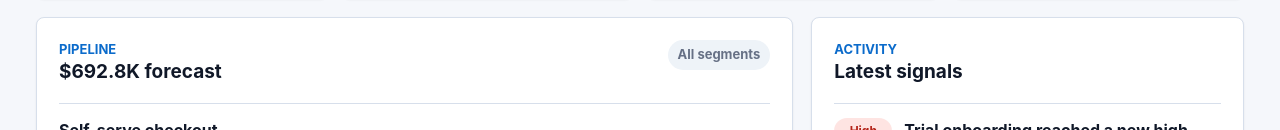
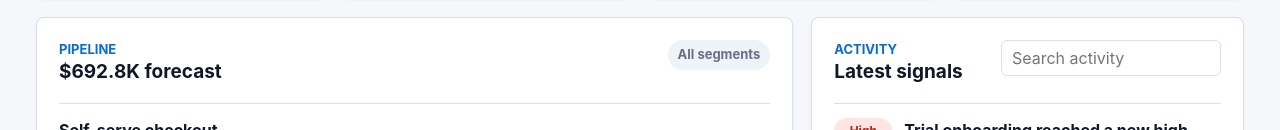
Before and after one commit to pullrequestlab/react-starter, a React (Vite) app: page / in a window 1280 px wide. Shown: the part 515-645 px from the top of the page. Built offline with nearby package versions, Linux system fonts and the light colour scheme.

Commit message:
Add activity search

```diff
--- a/src/App.css
+++ b/src/App.css
@@ -172,6 +172,21 @@
   font-weight: 700;
 }
 
+.activity-search {
+  width: min(220px, 100%);
+  min-height: 36px;
+  border: 1px solid var(--border);
+  border-radius: 6px;
+  padding: 0 10px;
+  color: var(--text);
+  background: var(--panel);
+}
+
+.activity-search:focus {
+  outline: 2px solid var(--focus);
+  outline-offset: 2px;
+}
+
 .channel-list,
 .activity-list {
   display: grid;
--- a/src/App.tsx
+++ b/src/App.tsx
@@ -19,6 +19,7 @@ const segments: CustomerSegment[] = ['all', 'startup', 'growth', 'enterprise']
 function App() {
   const [activeRange, setActiveRange] = useState<DateRange>('30d')
   const [activeSegment, setActiveSegment] = useState<CustomerSegment>('all')
+  const [activitySearch, setActivitySearch] = useState('')
 
   const dashboard =
     getDashboardForRange(dashboardData, activeRange) ?? dashboardData[0]
@@ -36,6 +37,22 @@ function App() {
   const topMetric = useMemo(
     () => getTopMetric(dashboard.metrics),
     [dashboard.metrics],
+  )
+
+  const visibleActivity = useMemo(
+    () =>
+      dashboard.activity
+        .sort(
+          (first, second) =>
+            new Date(second.createdAt).getTime() -
+            new Date(first.createdAt).getTime(),
+        )
+        .filter(
+          (item) =>
+            item.title.includes(activitySearch) ||
+            item.owner.includes(activitySearch),
+        ),
+    [activitySearch, dashboard.activity],
   )
 
   return (
@@ -127,10 +144,17 @@ function App() {
               <p className="section-label">Activity</p>
               <h2>Latest signals</h2>
             </div>
+            <input
+              className="activity-search"
+              type="search"
+              placeholder="Search activity"
+              value={activitySearch}
+              onChange={(event) => setActivitySearch(event.target.value)}
+            />
           </div>
 
           <div className="activity-list">
-            {dashboard.activity.map((item) => (
+            {visibleActivity.map((item) => (
               <div className="activity-item" key={item.id}>
                 <span className={`impact impact--${item.impact}`}>
                   {item.impact}
```
